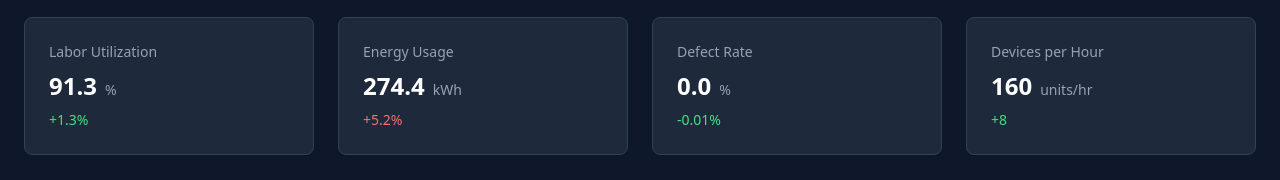
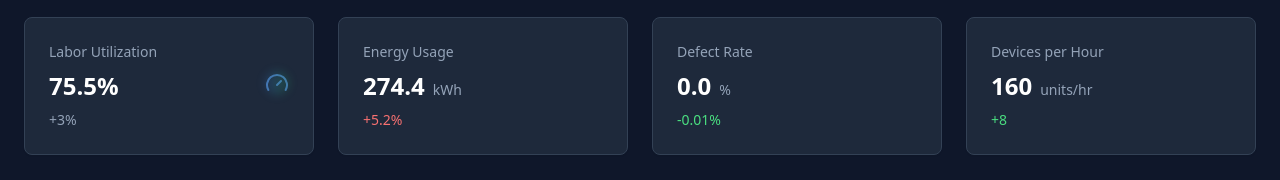
Before and after one commit to AmbitSoftwareDXB/factory-pulse-monitor-ui, a React (Vite) app: page / in a window 1280 px wide. Shown: the part 370-550 px from the top of the page. Built offline with nearby package versions, Linux system fonts and the light colour scheme.

Commit message:
feat: Enhance Labor Utilization KPI card
- Added icon/gauge and hover effect.
- Updated card to receive data via props.

```diff
--- a/src/components/dashboard/KPICard.tsx
+++ b/src/components/dashboard/KPICard.tsx
@@ -1,32 +1,47 @@
 
 import React from 'react';
 import { Card, CardContent } from '@/components/ui/card';
+import { Gauge } from 'lucide-react';
 
 interface KPICardProps {
   title: string;
   value: string;
   trend: string;
-  trendType: 'positive' | 'negative' | 'neutral';
+  trendType?: 'positive' | 'negative' | 'neutral';
+  trendDirection?: 'up' | 'down';
   unit?: string;
 }
 
-const KPICard: React.FC<KPICardProps> = ({ title, value, trend, trendType, unit }) => {
+const KPICard: React.FC<KPICardProps> = ({ title, value, trend, trendType, trendDirection, unit }) => {
+  // Determine trend type from trendDirection if not provided
+  const finalTrendType = trendType || (trendDirection === 'up' ? 'positive' : trendDirection === 'down' ? 'negative' : 'neutral');
+
   const trendColors = {
     positive: 'text-green-400',
     negative: 'text-red-400',
     neutral: 'text-slate-400'
   };
 
+  const isLaborUtilization = title === 'Labor Utilization';
+
   return (
-    <Card className="bg-slate-800 border-slate-700 hover:bg-slate-750 transition-colors">
+    <Card className="bg-slate-800 border-slate-700 hover:bg-slate-750 hover:shadow-lg hover:scale-[1.02] transition-all duration-200 cursor-pointer">
       <CardContent className="p-6">
         <div className="space-y-2">
           <p className="text-sm font-medium text-slate-400">{title}</p>
-          <div className="flex items-baseline space-x-2">
-            <p className="text-2xl font-bold text-white">{value}</p>
-            {unit && <p className="text-sm text-slate-400">{unit}</p>}
+          <div className="flex items-baseline justify-between">
+            <div className="flex items-baseline space-x-2">
+              <p className="text-2xl font-bold text-white">{value}</p>
+              {unit && <p className="text-sm text-slate-400">{unit}</p>}
+            </div>
+            {isLaborUtilization && (
+              <div className="relative">
+                <Gauge className="w-6 h-6 text-blue-400 opacity-60" />
+                <div className="absolute inset-0 bg-gradient-to-r from-blue-500/20 to-green-500/20 rounded-full blur-sm"></div>
+              </div>
+            )}
           </div>
-          <p className={`text-sm font-medium ${trendColors[trendType]}`}>
+          <p className={`text-sm font-medium ${trendColors[finalTrendType]}`}>
             {trend}
           </p>
         </div>
--- a/src/hooks/useDashboardData.tsx
+++ b/src/hooks/useDashboardData.tsx
@@ -5,7 +5,8 @@ interface KPIData {
   title: string;
   value: string;
   trend: string;
-  trendType: 'positive' | 'negative' | 'neutral';
+  trendType?: 'positive' | 'negative' | 'neutral';
+  trendDirection?: 'up' | 'down';
   unit?: string;
 }
 
@@ -41,10 +42,9 @@ export const useDashboardData = () => {
     },
     {
       title: 'Labor Utilization',
-      value: '87.5',
-      trend: '+1.3%',
-      trendType: 'positive',
-      unit: '%'
+      value: '72.4%',
+      trend: '+3%',
+      trendDirection: 'up'
     },
     {
       title: 'Energy Usage',
@@ -77,15 +77,22 @@ export const useDashboardData = () => {
       setKpiData(prevData =>
         prevData.map(item => {
           // Simulate small random changes
-          const currentValue = parseFloat(item.value.replace(',', ''));
+          const currentValue = parseFloat(item.value.replace(/[,%]/g, ''));
           const variation = (Math.random() - 0.5) * 0.1; // ±5% variation
           const newValue = Math.max(0, currentValue * (1 + variation));
 
+          let formattedValue;
+          if (item.unit === 'units' || item.unit === 'units/hr') {
+            formattedValue = Math.floor(newValue).toLocaleString();
+          } else if (item.title === 'Labor Utilization') {
+            formattedValue = `${newValue.toFixed(1)}%`;
+          } else {
+            formattedValue = newValue.toFixed(1);
+          }
+
           return {
             ...item,
-            value: item.unit === 'units' || item.unit === 'units/hr'
-              ? Math.floor(newValue).toLocaleString()
-              : newValue.toFixed(1)
+            value: formattedValue
           };
         })
       );
```
